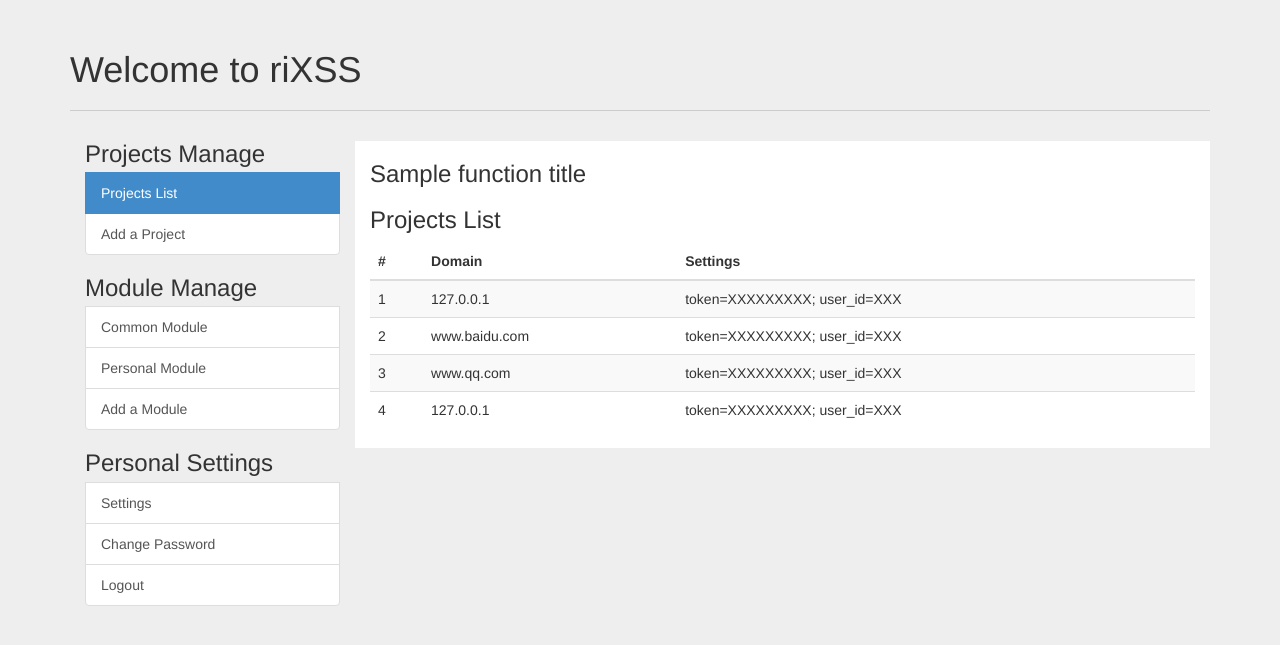
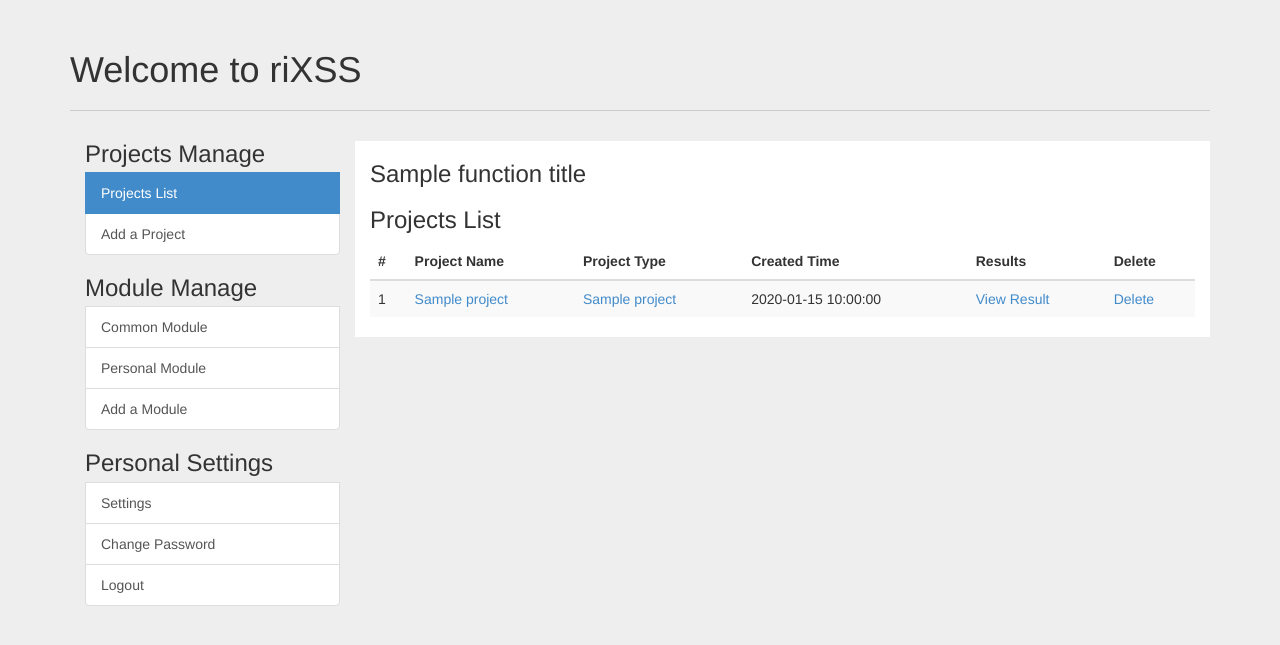
Before and after one commit to RicterZ/riXSS, a Python web app: template templates/user.html in a window 1280 px wide. Shown: the top 645 px of the page. Run offline with Jinja, Linux system fonts and the light colour scheme; the template is opened without the code that fills it: most values are stand-ins (such as "Sample title", 1, 10 or a date in 2020); some libraries are stand-ins or nearby versions.

Commit message:
`add project` and add some code of others

```diff
--- a/init_db_sqlite.py
+++ b/init_db_sqlite.py
@@ -34,6 +34,7 @@ db.execute("""
         id integer not null primary key autoincrement,
         name char(50) not null,
         type integer not null,
+        type_name char(50) not null,
         owner integer not null,
         created_date char(50) not null
     )
@@ -65,8 +66,8 @@ db.execute("""
 db.execute('insert into xss_core(name, script, fields) values (?, ?, ?)', ('Get Cookies', get_cookie,
            'location,toplocation,cookie,opener,referrer,title'))
 
-db.execute('insert into projects(name, type, owner, created_date) values (?, ?, ?, ?)',
-           ('test', 1, 1, now()))
+db.execute('insert into projects(name, type, owner, created_date, type_name) values (?, ?, ?, ?, ?)',
+           ('test', 1, 1, now(), 'Get Cookies'))
 
 db.commit()
 db.close()
--- a/lib/settings.py
+++ b/lib/settings.py
@@ -24,7 +24,7 @@ TEMPLATES_PATH = 'templates'
 
 
 """ Some code """
-env = jj.Environment(loader=jj.FileSystemLoader(TEMPLATES_PATH))
+env = jj.Environment(loader=jj.FileSystemLoader(TEMPLATES_PATH), autoescape=True)
 if db_type == 'sqlite':
     db = web.database(dbn=db_type, db=db_path)
 elif db_type == 'mysql':
--- a/lib/urls.py
+++ b/lib/urls.py
@@ -5,6 +5,8 @@ urls = (
     '/([\d]+)', 'XSScriptHandler',
     #I prefer `[\d\w]+` todo
     '/user/([\d]+)', 'UserHandler',
+    '/delete/module/([\d]+)', 'DelModuleHandler',
+    '/delete/project/([\d]+)', 'DelProjectHandler',
     '/xss', 'XSSHandler',
     '/result/([\d]+)', 'XSSResultHandler',
     '/login', 'LoginHandler',
--- a/templates/user.html
+++ b/templates/user.html
@@ -16,12 +16,39 @@
 
 
 {% block body %}
+<!-- Modal -->
+<div class="modal fade" id="addProject" tabindex="-1" role="dialog" aria-labelledby="addProject" aria-hidden="true">
+  <div class="modal-dialog">
+    <div class="modal-content">
+      <div class="modal-header">
+        <button type="button" class="close" data-dismiss="modal" aria-hidden="true">&times;</button>
+        <h4 class="modal-title">Add a Project</h4>
+      </div>
+      <form method="POST" action="#">
+      <div class="modal-body">
+        <label>Project Name:</label><input name="name" class="form-control" type="text" placeholder="Project Name" />
+        <label>Project Type:</label>
+        <select class="form-control" name="type">
+            {% for module in modules %}
+                <option value="{{ module.id }}">{{ module.name }}</option>
+            {% endfor %}
+        </select>
+      </div>
+      <div class="modal-footer">
+        <button type="button" class="btn btn-default" data-dismiss="modal">Close</button>
+        <button type="submit" class="btn btn-primary">Save</button>
+      </div>
+      </form>
+    </div><!-- /.modal-content -->
+  </div><!-- /.modal-dialog -->
+</div><!-- /.modal -->
+
 <h1 class="main-title">Welcome to riXSS</h1>
 <div class="col-xs-6 col-sm-3 sidebar-offcanvas">
     <ul class="list-group">
         <h3 class="list-group-item-heading">Projects Manage</h3>
         <a href="#" class="list-group-item active">Projects List</a>
-        <a href="#" class="list-group-item">Add a Project</a>
+        <a href="#" class="list-group-item" data-toggle="modal" data-target="#addProject">Add a Project</a>
     </ul>
     <ul class="list-group">
         <h3 class="list-group-item-heading">Module Manage</h3>
@@ -44,31 +71,24 @@
         <thead>
             <tr>
                 <th>#</th>
-                <th>Domain</th>
-                <th>Settings</th>
+                <th>Project Name</th>
+                <th>Project Type</th>
+                <th>Created Time</th>
+                <th>Results</th>
+                <th>Delete</th>
             </tr>
         </thead>
         <tbody>
+            {% for project in projects %}
             <tr>
-                <td>1</td>
-                <td>127.0.0.1</td>
-                <td>token=XXXXXXXXX; user_id=XXX</td>
+                <td>{{ project.id }}</td>
+                <td><a href="/{{ project.id }}">{{ project.name }}</a></td>
+                <td><a href="#">{{ project.type_name }}</a></td>
+                <td>{{ project.created_date }}</td>
+                <td><a href="/result/{{ project.id }}">View Result</a></td>
+                <td><a href="/user/delete/{{ project.id }}">Delete</a></td>
             </tr>
-            <tr>
-                <td>2</td>
-                <td>www.baidu.com</td>
-                <td>token=XXXXXXXXX; user_id=XXX</td>
-            </tr>
-            <tr>
-                <td>3</td>
-                <td>www.qq.com</td>
-                <td>token=XXXXXXXXX; user_id=XXX</td>
-            </tr>
-            <tr>
-                <td>4</td>
-                <td>127.0.0.1</td>
-                <td>token=XXXXXXXXX; user_id=XXX</td>
-            </tr>
+            {% endfor %}
         </tbody>
     </table>
 </div>
```
Also changed, not shown: lib/models.py (+33 -2 lines), lib/views.py (+26 -4 lines), lib/authentication.py (line endings or trailing spaces).
